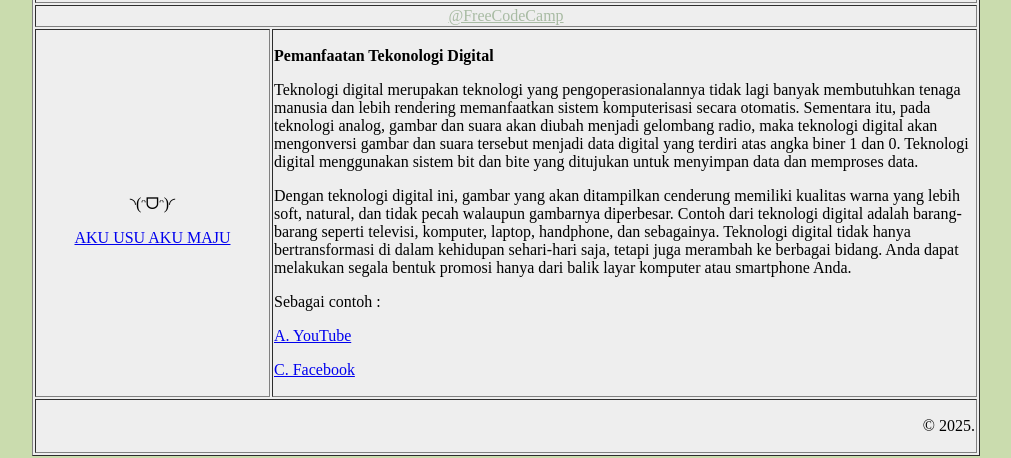
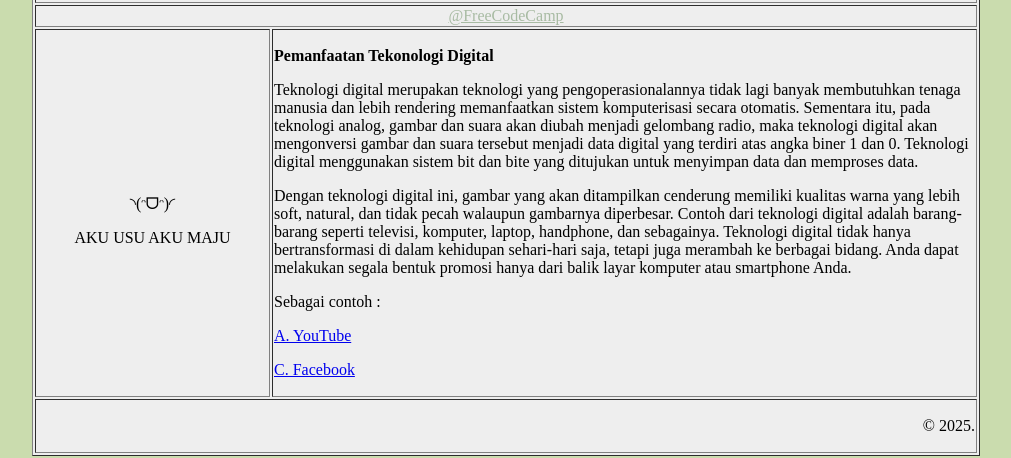
Before and after one commit to nepiiiin/tugas-1, a plain HTML site: page index.html in a window 1280 px wide. Shown: the part 329-787 px from the top of the page, without its empty margins (134-1145 px from the left). Drawn offline with Linux system fonts and the light colour scheme.

Commit message:
Update index.html

```diff
--- a/index.html
+++ b/index.html
@@ -15,7 +15,7 @@
         </tr>
     <tr>
         <td align="center"><p>◝(ᵔᗜᵔ)◜</p>
-        <a href="formt.html"> AKU USU AKU MAJU </a>
+        AKU USU AKU MAJU
         </td>
         <td width="75%"> <p><b> Pemanfaatan Tekonologi Digital </b></p>
 			<p>Teknologi digital merupakan teknologi yang pengoperasionalannya tidak lagi banyak membutuhkan tenaga manusia dan lebih rendering memanfaatkan sistem komputerisasi secara otomatis. Sementara itu, pada teknologi analog, gambar dan suara akan diubah menjadi gelombang radio, maka teknologi digital akan mengonversi gambar dan suara tersebut menjadi data digital yang terdiri atas angka biner 1 dan 0. Teknologi digital menggunakan sistem bit dan bite yang ditujukan untuk menyimpan data dan memproses data. </p>
```
